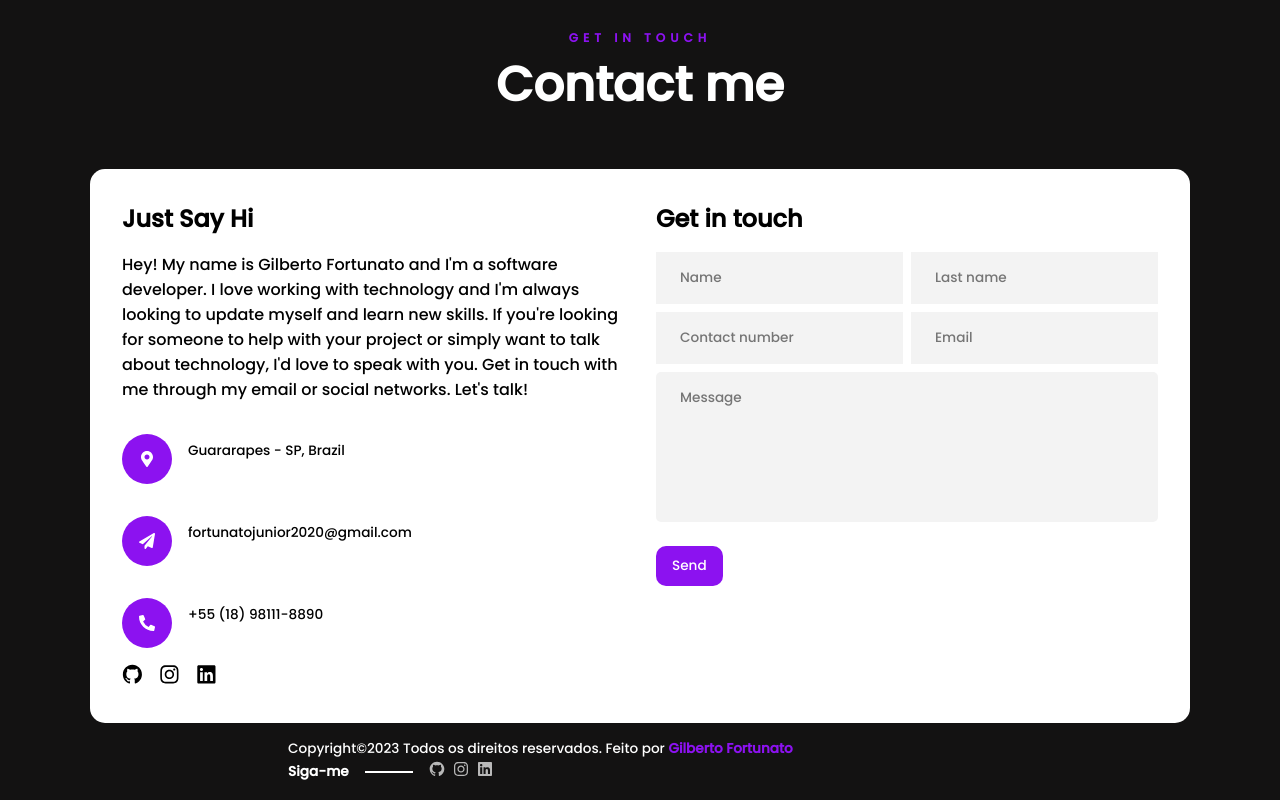
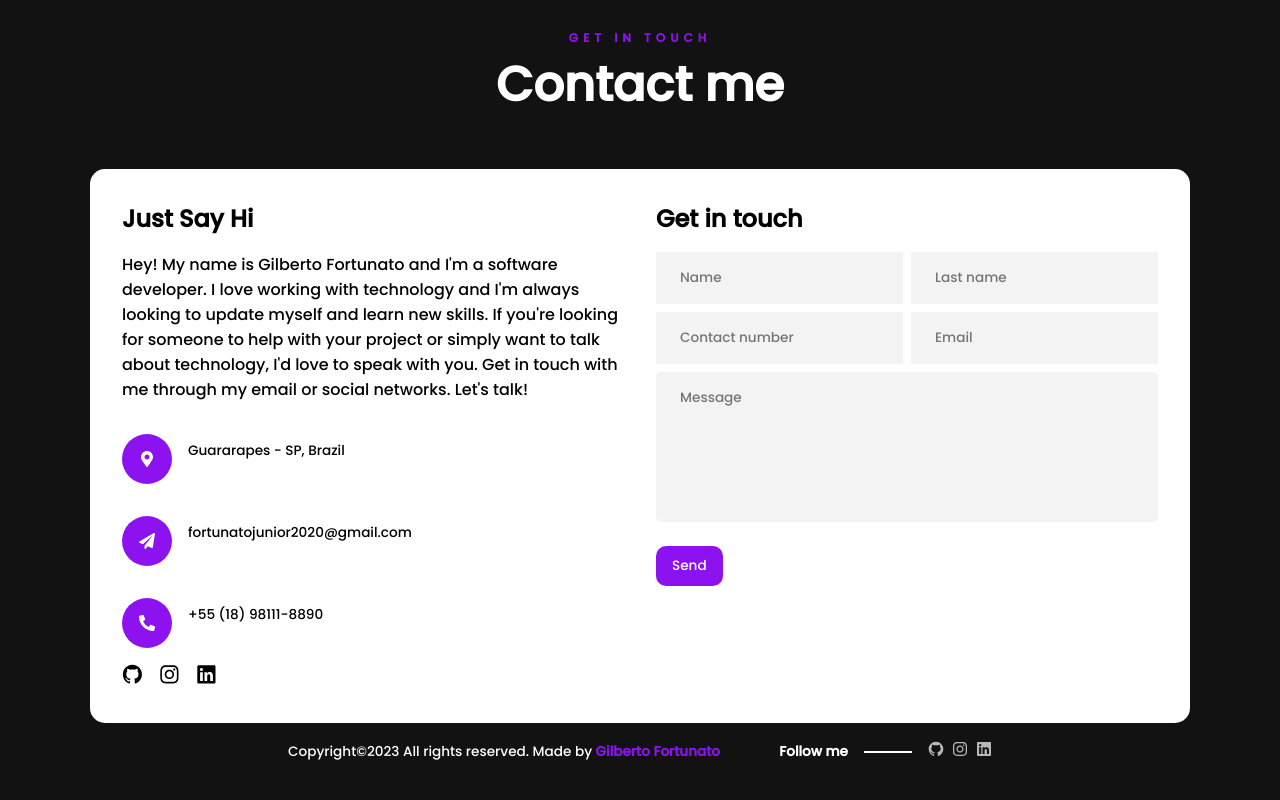
Before and after one commit to xuniorss/portfolio-typescript, a React (Vite) app: page / in a window 1280 px wide. Shown: the part 4008-4808 px from the top of the page. Built offline with nearby package versions, Linux system fonts and the light colour scheme; no server answers.

Commit message:
change language on footer

```diff
--- a/public/locales/en-US/en.json
+++ b/public/locales/en-US/en.json
@@ -70,5 +70,9 @@
             "label": "Send"
          }
       }
+   },
+   "footer": {
+      "p": "All rights reserved. Made by",
+      "followMe": "Follow me"
    }
 }
--- a/public/locales/pt-BR/pt.json
+++ b/public/locales/pt-BR/pt.json
@@ -70,5 +70,9 @@
             "label": "Enviar"
          }
       }
+   },
+   "footer": {
+      "p": "Todos os direitos reservados. Feito por",
+      "followMe": "Siga-me"
    }
 }
--- a/src/components/container/Footer/index.tsx
+++ b/src/components/container/Footer/index.tsx
@@ -2,9 +2,12 @@ import { motion } from 'framer-motion'
 import { useAge } from '../../../hooks/useAge'
 import { SocialIcons } from '../../SocialIcons'
 import './footer.scss'
+import { useTranslation } from 'react-i18next'
+import '../../../../public/locales/i18n'
 
 export default function Footer() {
    const { currentYear } = useAge()
+   const { t } = useTranslation('footer')
 
    return (
       <motion.div
@@ -17,12 +20,11 @@ export default function Footer() {
       >
          <div className="copyright">
             <p>
-               Copyright&copy;{currentYear} Todos os direitos reservados. Feito por{' '}
-               <span>Gilberto Fortunato</span>
+               Copyright&copy;{currentYear} {t('p')} <span>Gilberto Fortunato</span>
             </p>
          </div>
          <div className="followMe">
-            <h4>Siga-me</h4>
+            <h4>{t('followMe')}</h4>
             <div className="stick"></div>
             <div className="social_icons">
                <SocialIcons />
```
